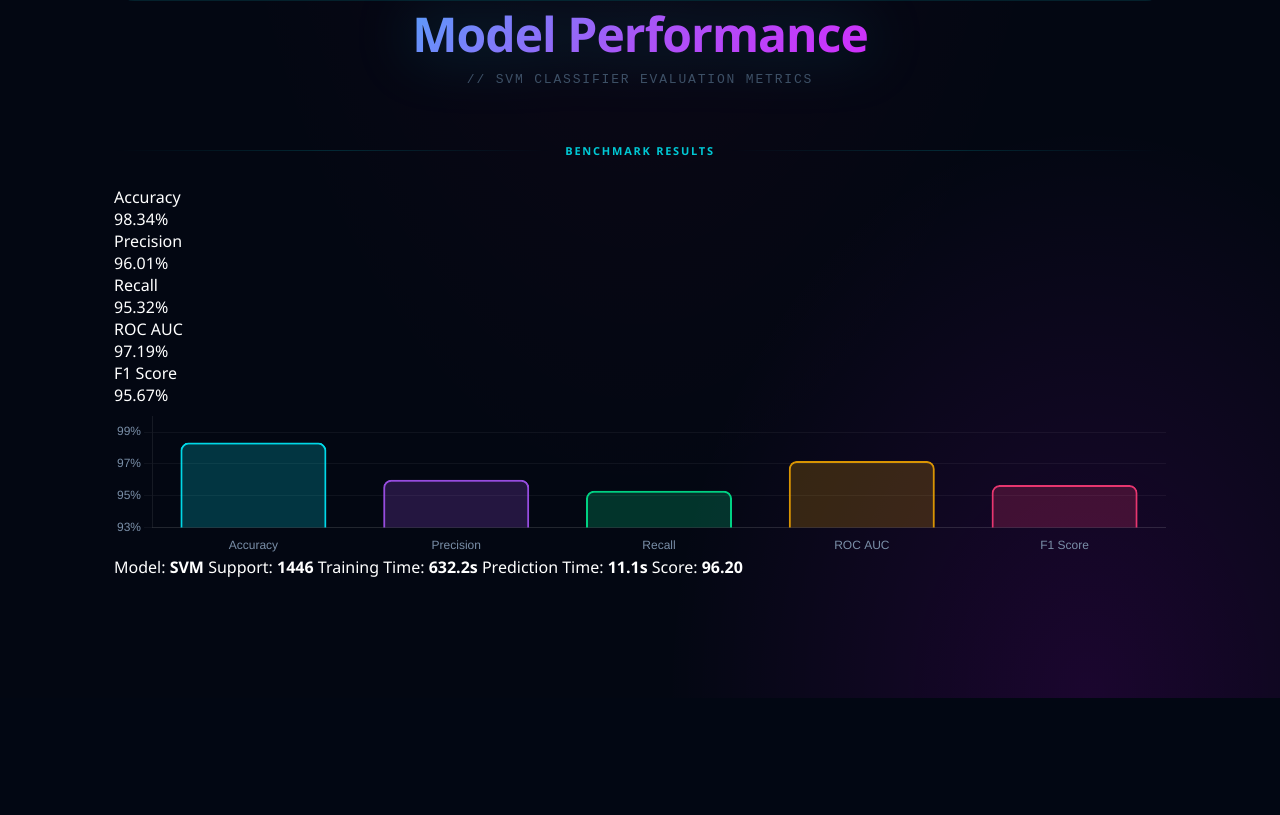
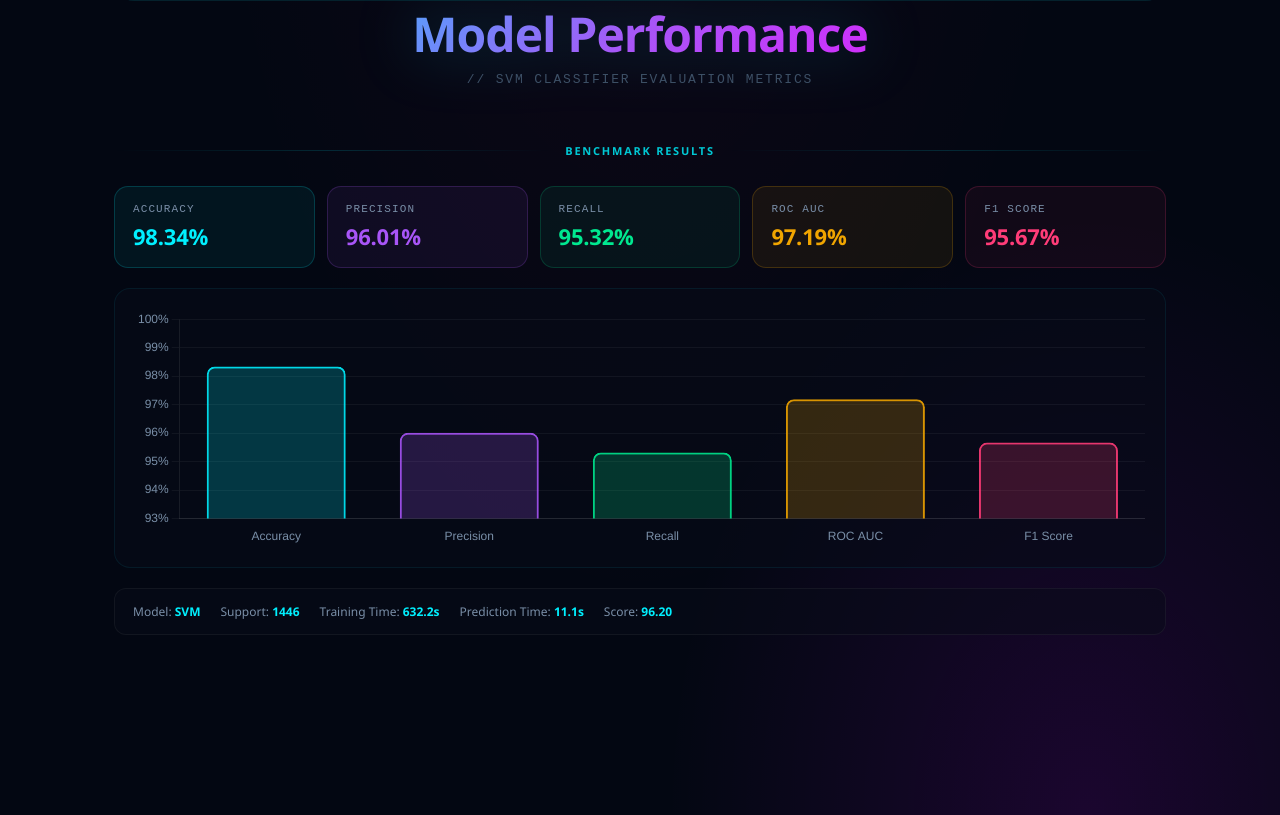
Before and after one commit to PSWork-Testing98/SMS-Spam-Classifier-Web-App, a Flask app: page /about in a window 1280 px wide. Shown: the part 1613-2428 px from the top of the page. Before the commit the page ends 2311 px from the top, so only its background shows below. Run offline with Flask 3, Linux system fonts and the light colour scheme; parts of the project's set-up code (start-up, migrations or seed data) failed here and were passed over; some libraries are stand-ins or nearby versions.

Commit message:
VPsPs Team

```diff
--- a/static/style.css
+++ b/static/style.css
@@ -719,6 +719,109 @@ footer {
 }
 
 /* ========================= */
+/* Model Performance Section */
+/* ========================= */
+
+.metrics-section {
+    display: flex;
+    flex-direction: column;
+    gap: 20px;
+    margin-bottom: 60px;
+}
+
+/* Metric Cards Row */
+.metrics-cards {
+    display: flex;
+    flex-wrap: wrap;
+    gap: 12px;
+}
+
+.metric-card {
+    flex: 1;
+    min-width: 120px;
+    padding: 16px 18px;
+    border-radius: 14px;
+    border: 1px solid transparent;
+}
+
+.metric-card .metric-label {
+    font-size: 11px;
+    letter-spacing: 0.1em;
+    text-transform: uppercase;
+    color: #7a8fa8;
+    margin: 0 0 6px;
+    font-family: 'Courier New', monospace;
+}
+
+.metric-card .metric-value {
+    font-size: 22px;
+    font-weight: 700;
+    margin: 0;
+    letter-spacing: -0.01em;
+}
+
+.metric-card--cyan   { background: rgba(0,240,255,0.06);   border-color: rgba(0,240,255,0.18);   }
+.metric-card--cyan   .metric-value { color: #00f0ff; }
+
+.metric-card--purple { background: rgba(168,85,247,0.07);  border-color: rgba(168,85,247,0.2);   }
+.metric-card--purple .metric-value { color: #a855f7; }
+
+.metric-card--green  { background: rgba(0,232,144,0.06);   border-color: rgba(0,232,144,0.18);   }
+.metric-card--green  .metric-value { color: #00e890; }
+
+.metric-card--amber  { background: rgba(240,165,0,0.07);   border-color: rgba(240,165,0,0.2);    }
+.metric-card--amber  .metric-value { color: #f0a500; }
+
+.metric-card--pink   { background: rgba(255,60,120,0.06);  border-color: rgba(255,60,120,0.18);  }
+.metric-card--pink   .metric-value { color: #ff3c78; }
+
+/* Chart */
+.chart-wrapper {
+    position: relative;
+    width: 100%;
+    height: 280px;
+    background: rgba(8,13,24,0.6);
+    border: 1px solid rgba(0,220,255,0.08);
+    border-radius: 16px;
+    padding: 20px;
+    box-sizing: border-box;
+}
+
+/* Meta Info */
+.metrics-meta {
+    display: flex;
+    flex-wrap: wrap;
+    gap: 20px;
+    font-size: 12px;
+    font-family: 'Courier New', monospace;
+    color: #7a8fa8;
+    padding: 14px 18px;
+    background: rgba(8,13,24,0.5);
+    border: 1px solid rgba(255,255,255,0.05);
+    border-radius: 12px;
+}
+
+.metrics-meta strong {
+    color: #00f0ff;
+    font-weight: 600;
+}
+
+/* Responsive */
+@media (max-width: 768px) {
+    .metrics-cards { gap: 8px; }
+    .metric-card { padding: 12px 14px; min-width: 90px; }
+    .metric-card .metric-value { font-size: 18px; }
+    .chart-wrapper { height: 240px; padding: 14px; }
+    .metrics-meta { gap: 12px; font-size: 11px; }
+}
+
+@media (max-width: 480px) {
+    .metrics-cards { display: grid; grid-template-columns: 1fr 1fr; }
+    .metric-card--cyan { grid-column: 1 / -1; }
+    .chart-wrapper { height: 220px; padding: 12px; }
+}
+
+/* ========================= */
 /* Flowchart                 */
 /* ========================= */
 
```
